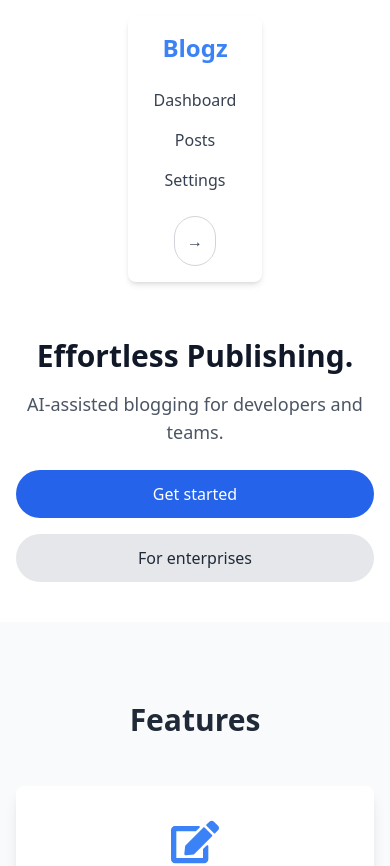
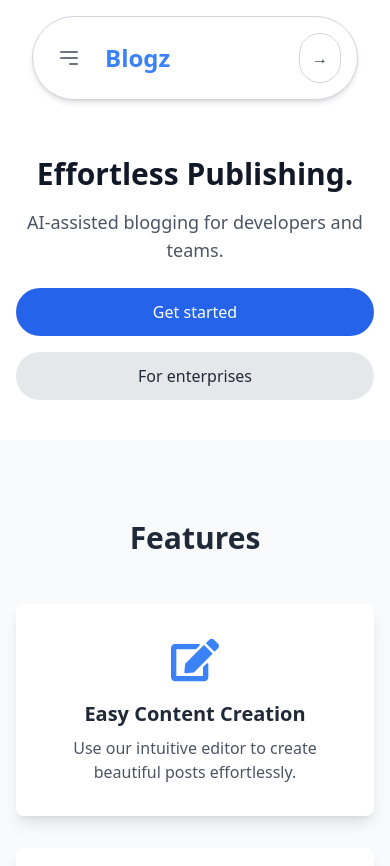
Before and after one commit to Joeljaison391/Blogz, a React (Vite) app: page / in a window 390 px wide. Shown: the top 866 px of the page. Built offline with nearby package versions, Linux system fonts and the light colour scheme; a web font is replaced by a local one.

Commit message:
Update: Made Navbar responsive

```diff
--- a/src/components/Navbar.tsx
+++ b/src/components/Navbar.tsx
@@ -1,4 +1,4 @@
-import React from 'react';
+import React, { useState } from 'react';
 import { NavbarLink } from '../ui/Links/NavbarLink';
 import { SignupButton } from '../ui/Buttons/SignupButton';
 
@@ -8,6 +8,8 @@ interface Link {
 }
 
 export const Navbar: React.FC = () => {
+    const [menuOpen, setMenuOpen] = useState(false);
+
     const links: Link[] = [
         { text: 'Dashboard', url: '/dashboard' },
         { text: 'Posts', url: '/posts' },
@@ -15,19 +17,44 @@ export const Navbar: React.FC = () => {
     ];
 
     return (
-        <div className="w-full flex justify-center bg-white py-4 sm:py-6">
-            <div className="flex flex-col items-center justify-between p-4 bg-white shadow-md rounded-lg sm:flex-row sm:items-center sm:w-3/4 sm:max-w-screen-lg sm:border sm:border-gray-300">
-                <div className="text-2xl font-bold text-blue-500 mb-4 sm:mb-0 sm:mr-8">Blogz</div>
-                <nav className="flex flex-col sm:flex-row sm:gap-5">
-                    {links.map((link, index) => (
-                        <NavbarLink key={index} text={link.text} link={link.url} />
-                    ))}
-                </nav>
-                <div className="flex items-center justify-center mt-4 sm:mt-0">
+        <div className="w-full flex justify-center bg-white py-4 px-4">
+            <div className="w-full sm:w-3/4 max-w-screen-lg px-4">
+                <div className="flex items-center justify-between p-4 bg-white shadow-md rounded-full border border-gray-300">
+                    <div className="flex items-center">
+                        <button
+                            className="sm:hidden p-2 focus:outline-none"
+                            onClick={() => setMenuOpen(!menuOpen)}
+                        >
+                            <svg
+                                className="w-6 h-6 text-gray-500"
+                                fill="none"
+                                stroke="currentColor"
+                                viewBox="0 0 24 24"
+                                xmlns="http://www.w3.org/2000/svg"
+                            >
+                                <path strokeLinecap="round" strokeLinejoin="round" strokeWidth="2" d="M4 6h16M4 12h16m-7 6h7" />
+                            </svg>
+                        </button>
+                        <div className="text-2xl font-bold text-blue-500 ml-4 sm:ml-0">Blogz</div>
+                    </div>
+                    <nav className="hidden sm:flex sm:gap-5">
+                        {links.map((link, index) => (
+                            <NavbarLink key={index} text={link.text} link={link.url} />
+                        ))}
+                    </nav>
                     <div className="border border-gray-300 rounded-full p-1 hover:bg-gray-300 transition duration-300">
                         <SignupButton />
                     </div>
                 </div>
+                {menuOpen && (
+                    <div className="sm:hidden bg-white shadow-md rounded-lg mt-2 mx-4 p-4">
+                        <nav className="flex flex-col gap-3">
+                            {links.map((link, index) => (
+                                <NavbarLink key={index} text={link.text} link={link.url} />
+                            ))}
+                        </nav>
+                    </div>
+                )}
             </div>
         </div>
     );
```
